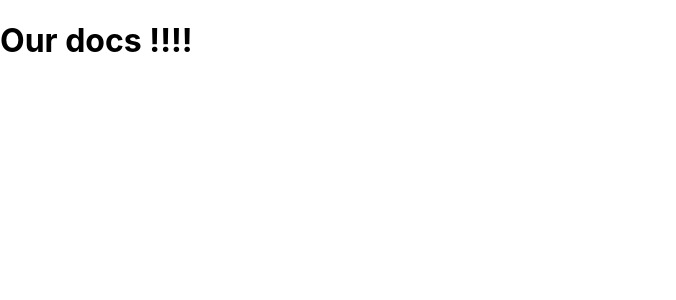
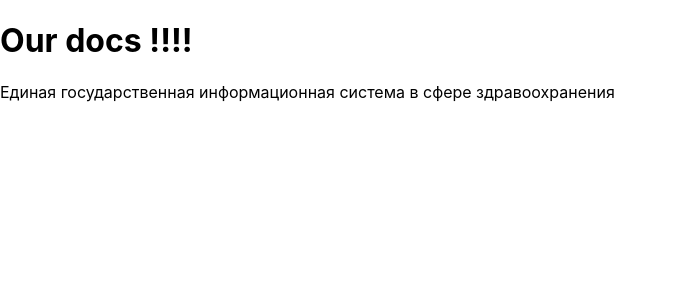
Before and after one commit to medlicence/next-me8, a Next.js app: page /docs in a window 1280 px wide. Shown: the top 300 px of the page, without its empty margins (0-676 px from the left). Built offline with nearby package versions, Linux system fonts and the light colour scheme.

Commit message:
Update docs.js

```diff
--- a/pages/docs.js
+++ b/pages/docs.js
@@ -2,6 +2,7 @@ export default function Docs() {
   return (
     <>
       <h1>Our docs !!!!</h1>
+      <a href='https://egisz.rosminzdrav.ru/'>Единая государственная информационная система в сфере здравоохранения</a>
     </>
   )
 }
```
